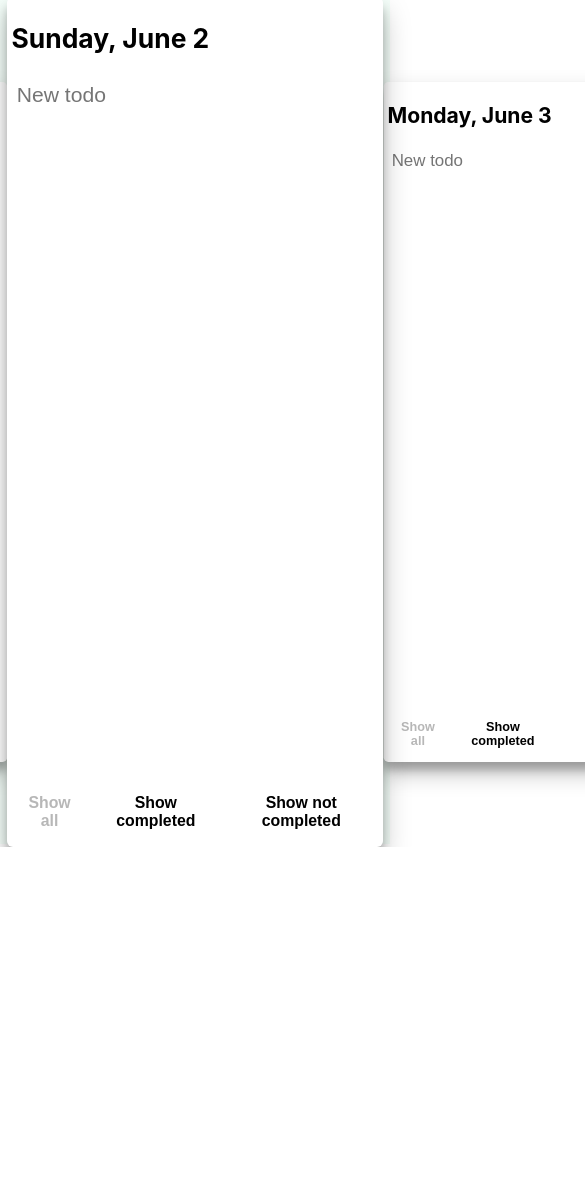
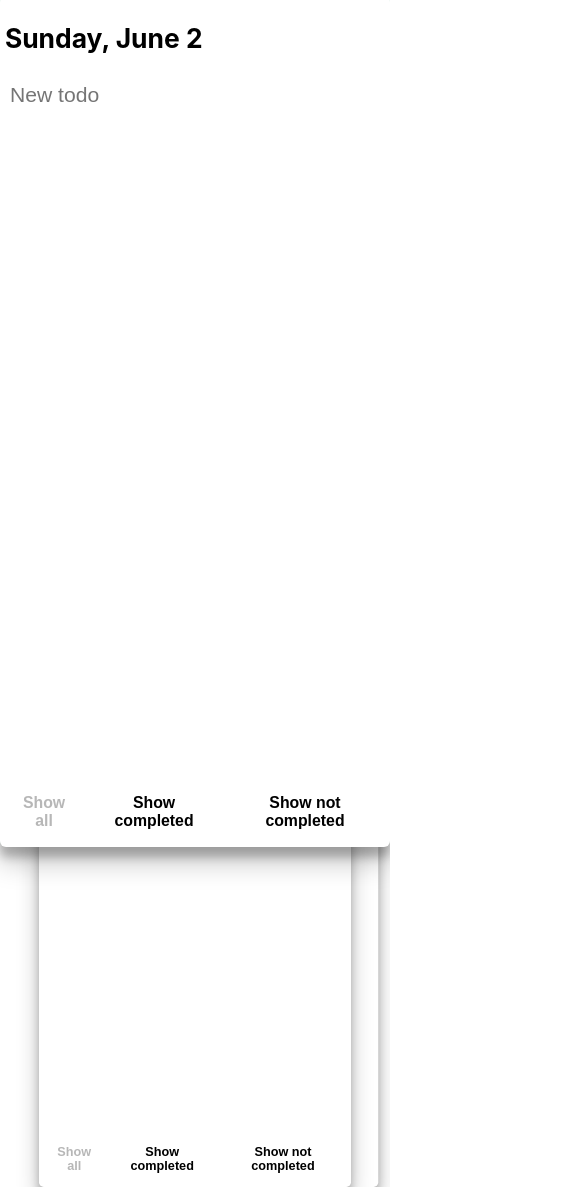
Before and after one commit to d-kowalik/todo-calendar, a React (Create React App) app: page / in a window 390 px wide. Shown: the top 1187 px of the page, 585 px wide, since content can reach past the window. Before the commit the page ends 847 px from the top, so only its background shows below. Built offline with nearby package versions, Linux system fonts and the light colour scheme.

Commit message:
Fix display of the app on mobile phones

```diff
--- a/src/styles/TodoBlock.css
+++ b/src/styles/TodoBlock.css
@@ -10,13 +10,6 @@
   z-index: 1;
   position: relative;
   left: 0;
-}
-
-@media only screen and (max-width: 600px) {
-  .TodoBlock {
-    min-width: 95vw;
-    min-height: 100vh;
-  }
 }
 
 .TodoBlock h2 {
@@ -57,3 +50,22 @@
 .Shadow input {
   pointer-events: none;
 }
+
+@media only screen and (max-width: 600px) {
+  .TodoBlock {
+    min-width: 95vw;
+    min-height: 100vh;
+  }
+
+  .Shadow > .TodoBlock {
+    position: absolute;
+  }
+
+  .Shadow:first-of-type > .TodoBlock {
+    right: 0;
+  }
+
+  .Shadow:last-of-type > .TodoBlock {
+    left: 0;
+  }
+}
```
